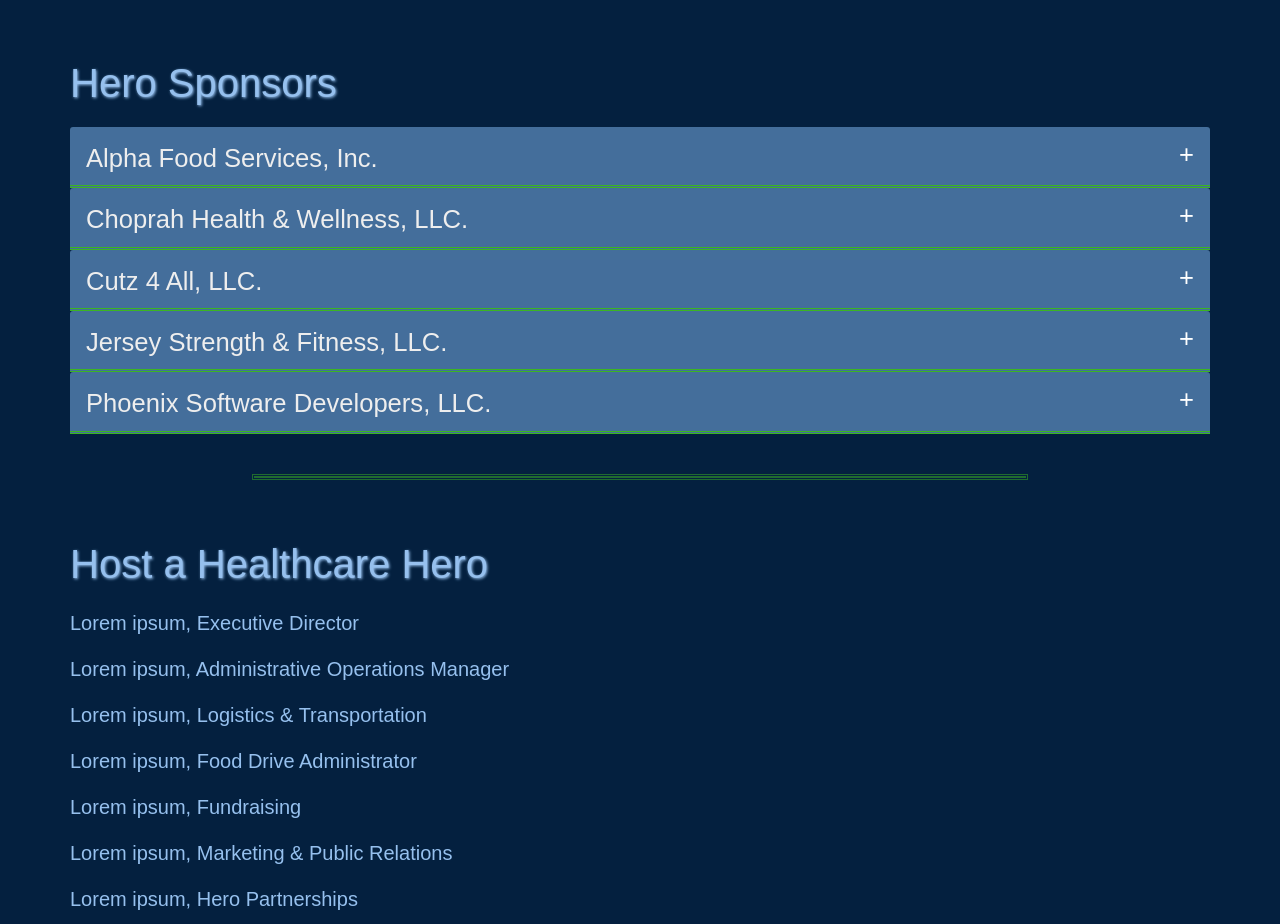
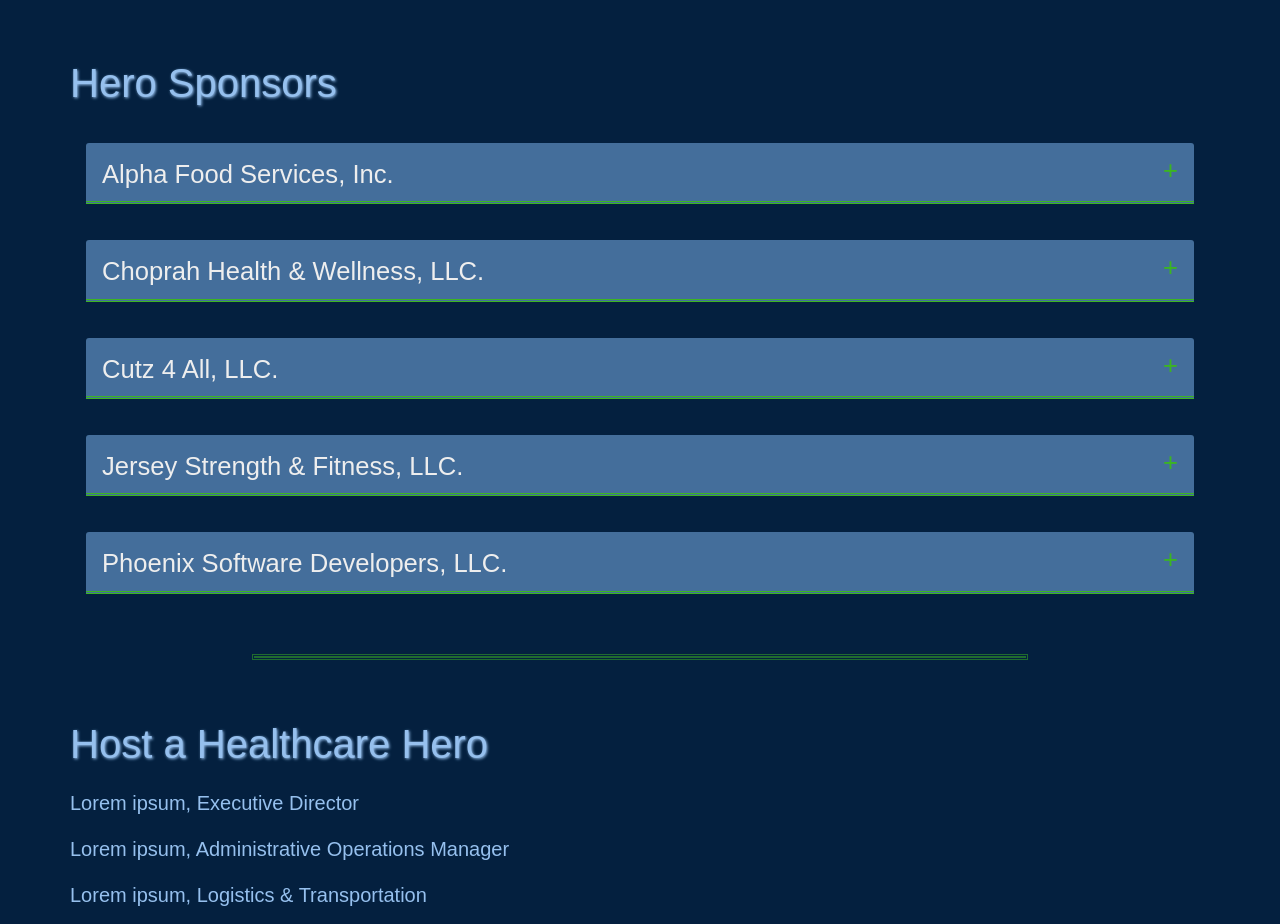
Before and after one commit to Pia007/Hero, a React (Create React App) app: page /#/about in a window 1280 px wide. Shown: the part 2062-2986 px from the top of the page. Built offline with nearby package versions, Linux system fonts and the light colour scheme; a web font is replaced by a local one.

Commit message:
Updated accordion

```diff
--- a/src/components/Accordion.jsx
+++ b/src/components/Accordion.jsx
@@ -1,24 +1,40 @@
 import React, { useState } from 'react';
+import { useSpring, animated } from "react-spring";
+import { Collapse, Card, CardTitle, CardHeader, CardBody } from 'reactstrap';
 import Fade from 'react-reveal/Fade';
 
 export const Accordion = ({ name, description, titleHolder }) => {
     const [isOpen, setIsOpen] = useState(false);
 
+    const iconAnimation = useSpring({
+        from: {
+            transform: "rotate(0deg)",
+            color: "#CD0200"
+        },
+        to: {
+            transform: isOpen ? "rotate(225deg)" : "rotate(0deg)",
+            color: isOpen ? "#CD0200" : "#3CB521"
+        },
+            config: { duration: "1" }
+    });
+
     return (
-
-        <div className='mission-text px-3 px-sm-0'>
-            <div className={titleHolder} onClick={() => setIsOpen(!isOpen)}>
-                <span className='text-light mt-1 mb-0 p-0 '>{name}</span>
-                <div >{isOpen ? '-' : '+'}</div>
-            </div>
-            <Fade when={isOpen} duration={750}>
-
-                {isOpen &&
-                    <div className='text-primary p-1 description mb-1 px-3 shadow-lg'>
-                        {description}
-                    </div>
-                }
-            </Fade>
+        <div className="container p-2">
+            <Card className='mission-text mb-1 p-2 accordion-card' style={{backgroundColor: 'transparent', border: 'none'}}>
+                <CardHeader className={titleHolder} onClick={() => setIsOpen(!isOpen)}>
+                    <CardTitle className='text-light mt-1 mb-0 p-0 '>{name}</CardTitle>
+                    <animated.span style={iconAnimation} className='accordion-icon'>
+                        +
+                    </animated.span>
+                </CardHeader>
+                <Fade when={isOpen} duration={500}>
+                    <Collapse isOpen={isOpen} className='text-primary p-0 shadow-lg description '>
+                        <CardBody style={{backgroundColor: 'transparent', border: 'none', padding: '12px'}}>
+                            {description}
+                        </CardBody>
+                    </Collapse>
+                </Fade>
+            </Card>
         </div>
     );
 };
--- a/src/pages/About.jsx
+++ b/src/pages/About.jsx
@@ -8,8 +8,7 @@
 import SectionBreak from '../components/SectionBreak';
 import AboutTable from '../components/AboutTable';
 import Fade from 'react-reveal/Fade';
-import aboutImg from '../images/about.jpg'
-
+import aboutImg from '../images/about.jpg';
 
 // accordion for each sponsor
 const RenderAccordionItem = ({ sponsor, isLoading, errMess }) => {
@@ -34,7 +33,7 @@
         <Accordion
             name={sponsor.name}
             description={sponsor.description}
-            titleHolder={'bg-primary accordion-title px-3 py-2'}
+            titleHolder={'bg-primary px-3 py-2 accordion-title hero-title'}
         />
     );
 };
--- a/src/pages/Faqs.jsx
+++ b/src/pages/Faqs.jsx
@@ -13,7 +13,7 @@
         <Accordion
             name={faq.question}
             description={faq.answer}
-            titleHolder={'accordion-title faq-accordion-title py-3 px-3 '}
+            titleHolder={'accordion-title faq-accordion-title py-2 px-3 '}
             className='faq-accordion-description'
         />
     );
```
